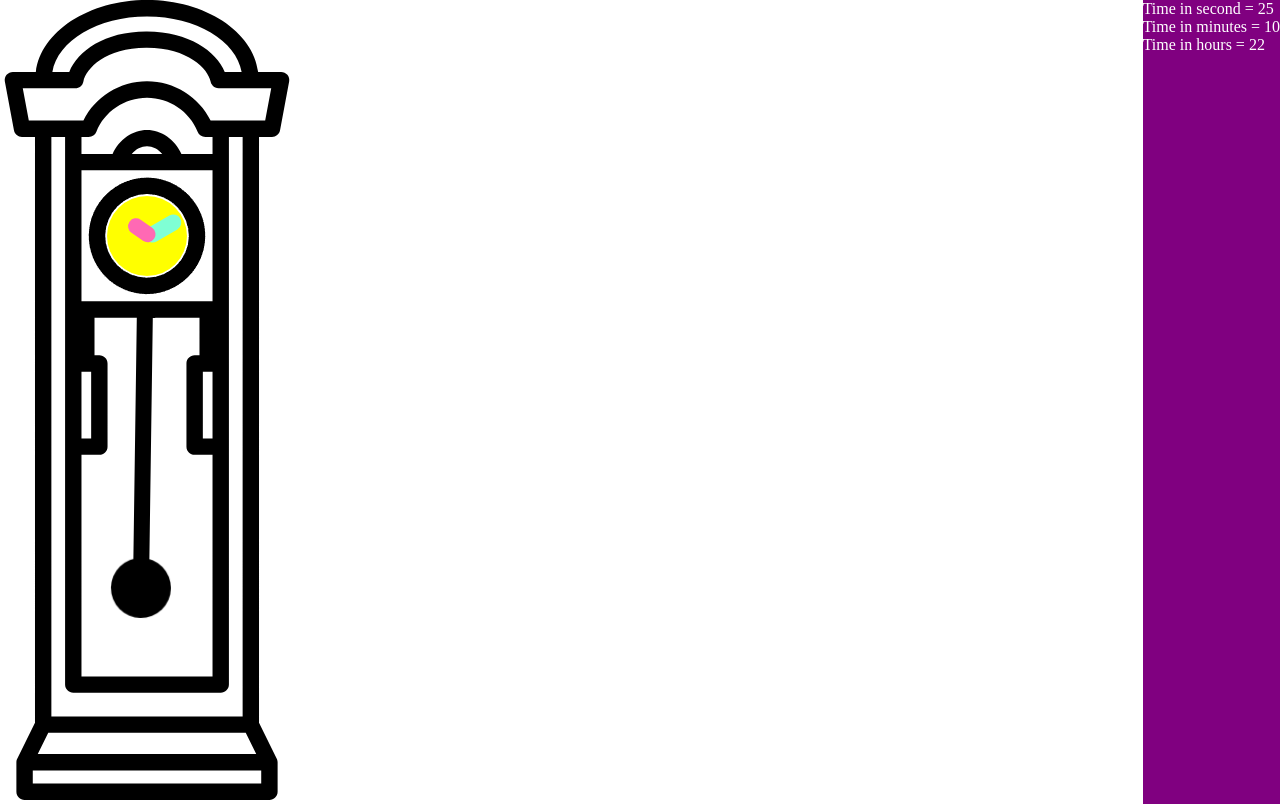
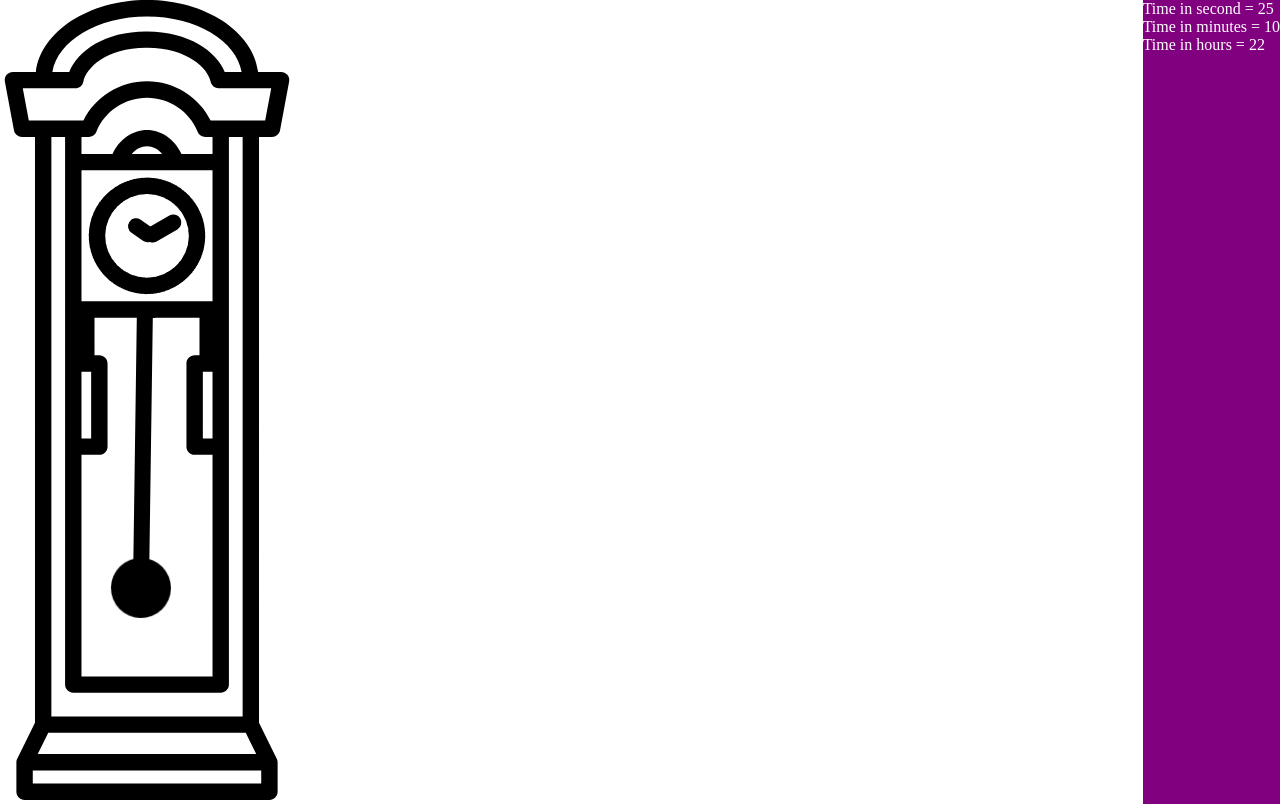
Before and after one commit to M-Feale/react-ticking-clock, a React (Vite) app: page / in a window 1280 px wide. Built offline with nearby package versions, Linux system fonts and the light colour scheme.

Commit message:
reverted-to-black-and-white-color-scheme

```diff
--- a/src/AnalogClock.jsx
+++ b/src/AnalogClock.jsx
@@ -70,13 +70,11 @@ const Weight = styled.div`
 const ClockFace = styled.div`
 	height: 80px;
 	width: 80px;
-	background-color: yellow;
+	background-color: white;
 	position: absolute;
 	border-radius: 50%;
-
     top: 196px;
     left: 107px;
-
 `;
 
 const Hand = styled.div`
@@ -90,12 +88,12 @@ const Hand = styled.div`
 
 	&.minute {
 		height: 40px;
-		background-color: aquamarine;
+		background-color: black;
 		transform: ${(props) => `rotate(${props.$travel}deg)`};
 	}
 	&.hour {
 		height: 30px;
-		background-color: hotpink;
+		background-color: black;
 		transform: ${(props) => `rotate(${props.$travel}deg)`};
 	}
 `;
```
